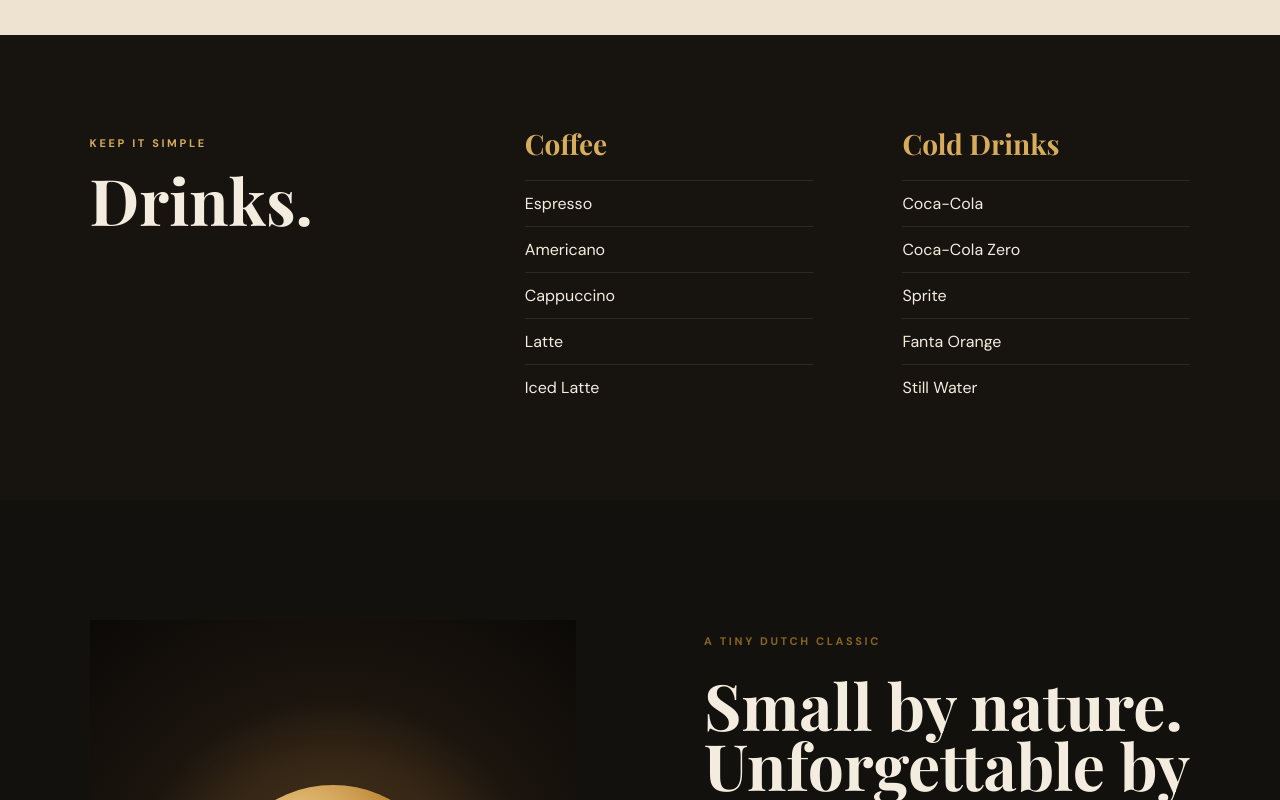
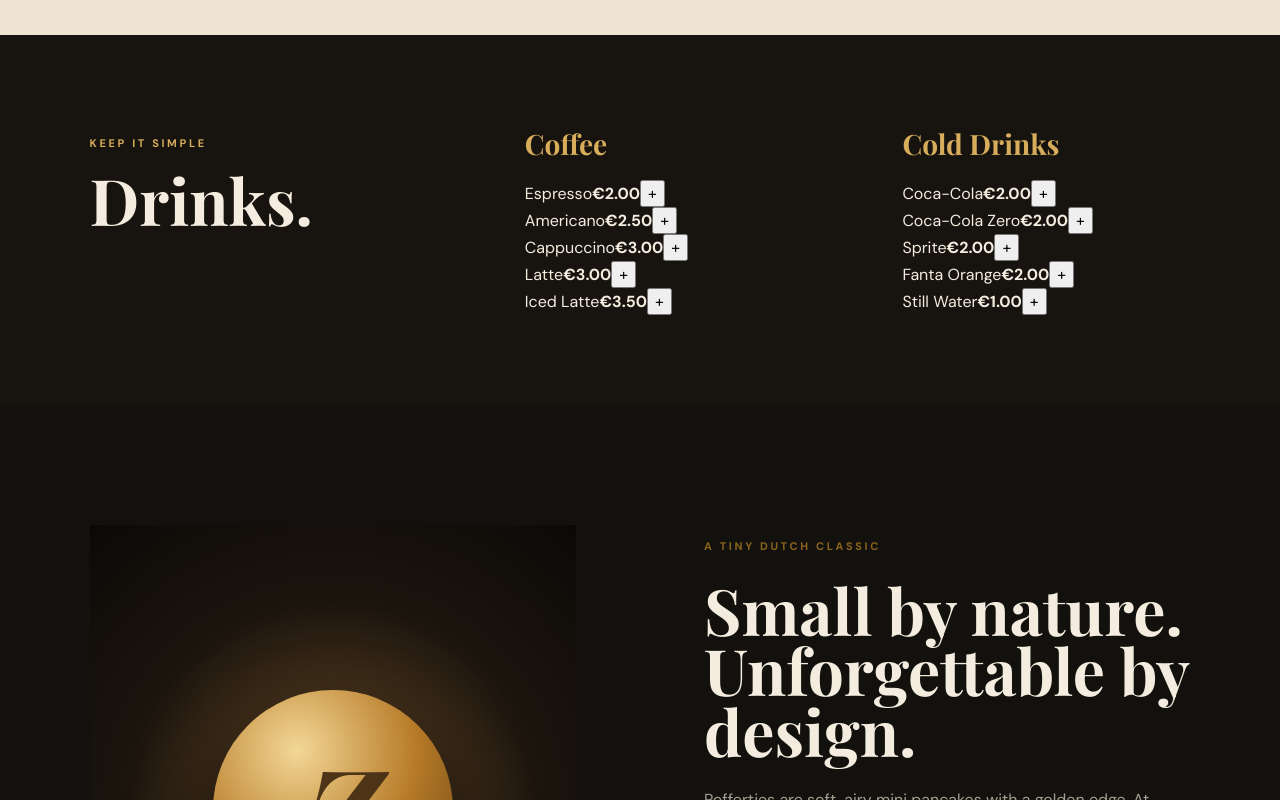
Before and after one commit to skn46w6yzg-creator/zippolino, a React (Vite) app: page / in a window 1280 px wide. Shown: the part 2860-3660 px from the top of the page. Built offline with nearby package versions, Linux system fonts and the light colour scheme; a web font is replaced by a local one.

Commit message:
Make drinks orderable

```diff
--- a/src/main.jsx
+++ b/src/main.jsx
@@ -13,8 +13,8 @@ const menu = [
   { id:'dubai', name:'Dubai Delight', note:'Pistachio cream, crispy kunafa & chocolate drizzle.', price:9.5, tone:'dubai', icon:'D' }
 ];
 const drinks = {
-  Coffee:['Espresso','Americano','Cappuccino','Latte','Iced Latte'],
-  'Cold Drinks':['Coca-Cola','Coca-Cola Zero','Sprite','Fanta Orange','Still Water']
+  Coffee:[['Espresso',2],['Americano',2.5],['Cappuccino',3],['Latte',3],['Iced Latte',3.5]],
+  'Cold Drinks':[['Coca-Cola',2],['Coca-Cola Zero',2],['Sprite',2],['Fanta Orange',2],['Still Water',1]]
 };
 const options = {
   size:[['Mini Treat · 8 Mini Pancakes',0],['Regular · 12 Mini Pancakes · Most Popular',2],['Large · 18 Mini Pancakes',5],['Sharing Box · 30 Mini Pancakes',10]],
@@ -37,6 +37,7 @@ function App(){
   const count=cart.reduce((a,x)=>a+x.qty,0), subtotal=cart.reduce((a,x)=>a+x.total,0);
   const openProduct=p=>{setProduct(p);setChoice({size:1,sauce:[],extra:[],qty:1,note:''});event('view_item',{item_id:p.id});};
   const toggleChoice=(group,index)=>setChoice(c=>({...c,[group]:index===0?[]:c[group].includes(index)?c[group].filter(i=>i!==index):[...c[group],index]}));
+  const addDrink=(name,price)=>{const item={key:crypto.randomUUID(),id:name.toLowerCase().replaceAll(' ','-'),name,size:'Drink',sauce:'—',extra:'—',note:'',qty:1,unit:price,total:price};setCart(c=>[...c,item]);event('add_to_cart',{item_id:item.id,value:price});setCartOpen(true)};
   const add=()=>{const size=options.size[choice.size],sauces=choice.sauce.map(i=>options.sauce[i]),extras=choice.extra.map(i=>options.extra[i]);const unit=product.price+size[1]+sauces.reduce((sum,x)=>sum+x[1],0)+extras.reduce((sum,x)=>sum+x[1],0);const item={key:crypto.randomUUID(),id:product.id,name:product.name,size:size[0],sauce:sauces.length?sauces.map(x=>x[0]).join(', '):'As described',extra:extras.length?extras.map(x=>x[0]).join(', '):'No extra',note:choice.note,qty:choice.qty,unit,total:unit*choice.qty};setCart(c=>[...c,item]);event('add_to_cart',{item_id:product.id,value:item.total});setProduct(null);setCartOpen(true)};
   const submitOrder=async e=>{e.preventDefault();const data=Object.fromEntries(new FormData(e.currentTarget));const order={id:`ZIP-${Date.now().toString().slice(-6)}`,createdAt:new Date().toISOString(),status:'New',items:cart,total:subtotal,customer:data};const orders=JSON.parse(localStorage.getItem('zippolino-orders')||'[]');localStorage.setItem('zippolino-orders',JSON.stringify([order,...orders]));event('purchase',{transaction_id:order.id,value:subtotal,currency:'EUR'});const api=import.meta.env.VITE_ORDER_API_URL;if(api){try{await fetch(api,{method:'POST',headers:{'Content-Type':'application/json'},body:JSON.stringify(order)})}catch{}}const payment=import.meta.env.VITE_PAYMENT_URL;if(payment){location.href=`${payment}?reference=${order.id}&amount=${subtotal.toFixed(2)}`;return}setConfirmation(order);setCart([]);setCheckout(false);setCartOpen(false)};
   if(admin) return <Orders/>;
@@ -51,7 +52,7 @@ function App(){
       <section id="menu" className="menu"><div className="section-head"><div><p className="eyebrow">THE MAIN EVENT</p><h2>Pick your pleasure.</h2></div><p>Every box starts with warm, pillowy Dutch mini pancakes, finished to order.</p></div><div className="grid">{menu.map((p,i)=><article className={`product ${p.tone}`} key={p.id} onClick={()=>openProduct(p)}><div className="food"><span>{p.icon}</span><div className="mini-stack">{Array.from({length:7},(_,j)=><i key={j}/>)}</div></div><div className="product-info"><small>0{i+1}</small><h3>{p.name}</h3><p>{p.note}</p><div><b>from {money(p.price)}</b><button aria-label={`Customise ${p.name}`}>+</button></div></div></article>)}</div>
       </section>
       <section className="builder"><div><p className="eyebrow">YOUR RULES</p><h2>Build your own<br/><em>little masterpiece.</em></h2><p>Choose the size, the sauce and the finishing crunch. There are no wrong answers here.</p><button className="primary" onClick={()=>openProduct({id:'custom',name:'Build Your Own',note:'Your pancakes. Your rules.',price:5.5})}>Start building <span>+</span></button></div><div className="steps">{[['01','PICK A SIZE','Mini Treat, Regular, Large or Sharing Box.'],['02','CHOOSE A SAUCE','Chocolate, pistachio, Lotus & more.'],['03','MAKE IT YOURS','Fruit, crunch and premium extras.']].map(x=><div key={x[0]}><b>{x[0]}</b><h3>{x[1]}</h3><p>{x[2]}</p></div>)}</div></section>
-      <section className="drinks"><div><p className="eyebrow">KEEP IT SIMPLE</p><h2>Drinks.</h2></div>{Object.entries(drinks).map(([group,items])=><div className="drink-list" key={group}><h3>{group}</h3>{items.map(item=><p key={item}>{item}</p>)}</div>)}</section>
+      <section className="drinks"><div><p className="eyebrow">KEEP IT SIMPLE</p><h2>Drinks.</h2></div>{Object.entries(drinks).map(([group,items])=><div className="drink-list" key={group}><h3>{group}</h3>{items.map(([name,price])=><div className="drink-row" key={name}><span>{name}</span><b>{money(price)}</b><button onClick={()=>addDrink(name,price)} aria-label={`Add ${name} to bag`}>+</button></div>)}</div>)}</section>
       <section id="story" className="story"><div className="story-art"><div className="gold-orb">Z</div></div><div><p className="eyebrow">A TINY DUTCH CLASSIC</p><h2>Small by nature.<br/>Unforgettable by design.</h2><p>Poffertjes are soft, airy mini pancakes with a golden edge. At ZIPPOLINO, we make every batch fresh and turn it into something joyful, generous and unmistakably ours.</p><div className="values"><span><b>01</b>Freshly cooked</span><span><b>02</b>Quality toppings</span><span><b>03</b>Made for sharing</span></div></div></section>
       <section className="how"><p className="eyebrow">THREE SIMPLE STEPS</p><h2>Tap. Top. Collect.</h2><div>{[['01','Choose','Find your favourite or build your own.'],['02','Customise','Make every box exactly yours.'],['03','Collect','We’ll prepare it fresh for pickup.']].map(x=><article key={x[0]}><b>{x[0]}</b><h3>{x[1]}</h3><p>{x[2]}</p></article>)}</div></section>
       <section id="visit" className="visit"><div><p className="eyebrow">COME FIND US</p><h2>Your next sweet moment starts here.</h2><p>Paphos, Cyprus · Exact pickup point and opening hours will appear here before launch.</p></div><a className="primary" href="#menu">Order for pickup <span>→</span></a></section>
```
